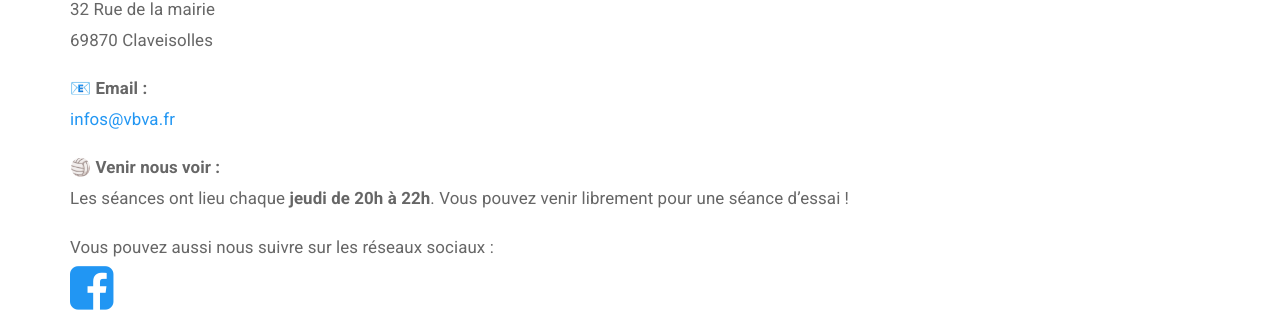
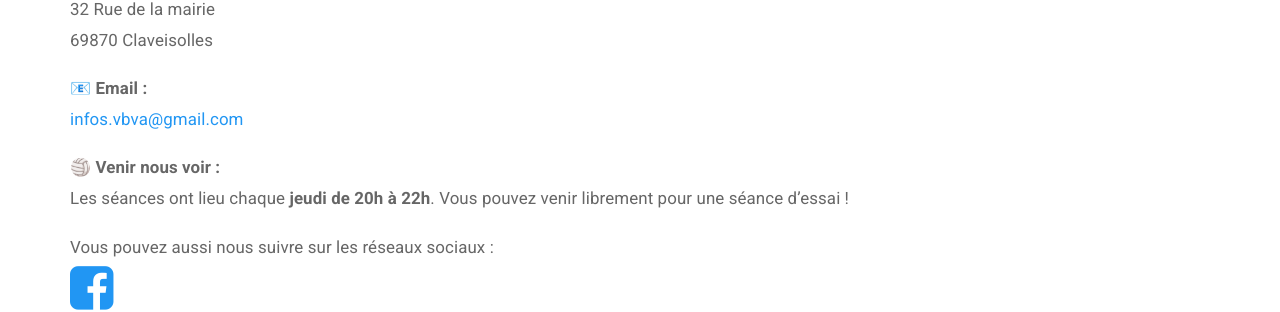
Before and after one commit to p-faurevincent/vbva-site, a Jekyll site: the page built from _pages/contact.html, in a window 1280 px wide and 1243 px high. Shown: the part 806-1118 px from the top of the window. Built offline with Jekyll 4.4.1, drawn with Linux system fonts in a browser that asks for light colours.

Commit message:
fix: fix vbva mail

```diff
--- a/_pages/contact.html
+++ b/_pages/contact.html
@@ -20,7 +20,7 @@ top-image: top.jpg
 
 <p>
     <strong>📧 Email :</strong><br>
-    <a href="mailto:infos@vbva.fr">infos@vbva.fr</a>
+    <a href="mailto:infos.vbva@gmail.com">infos.vbva@gmail.com</a>
 </p>
 
 <p>
--- a/_pages/inscription.html
+++ b/_pages/inscription.html
@@ -59,5 +59,5 @@ top-image: top.jpg
 </p>
 
 <p>
-    📩 Une fois le dossier complété, vous pouvez l'envoyer par mail <a href="mailto:infos@vbva.fr">infos@vbva.fr</a> ou le remettre lors d’une séance.
+    📩 Une fois le dossier complété, vous pouvez l'envoyer par mail <a href="mailto:infos.vbva@gmail.com">infos.vbva@gmail.com</a> ou le remettre lors d’une séance.
 </p>
```
